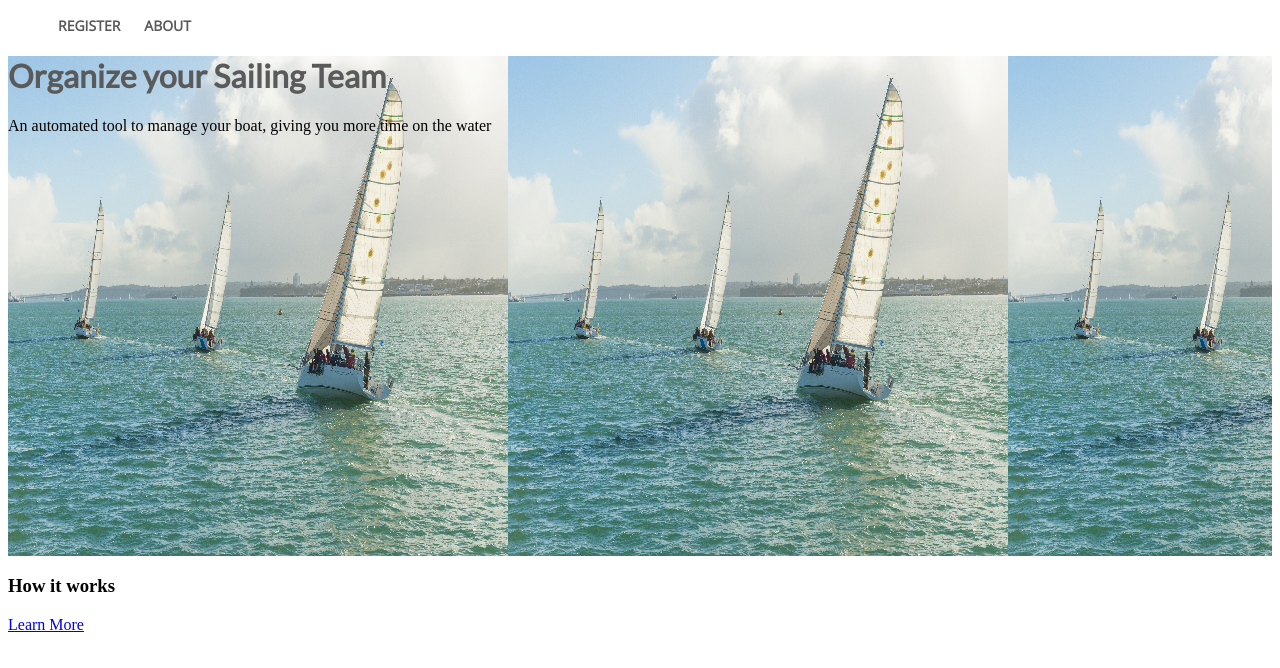
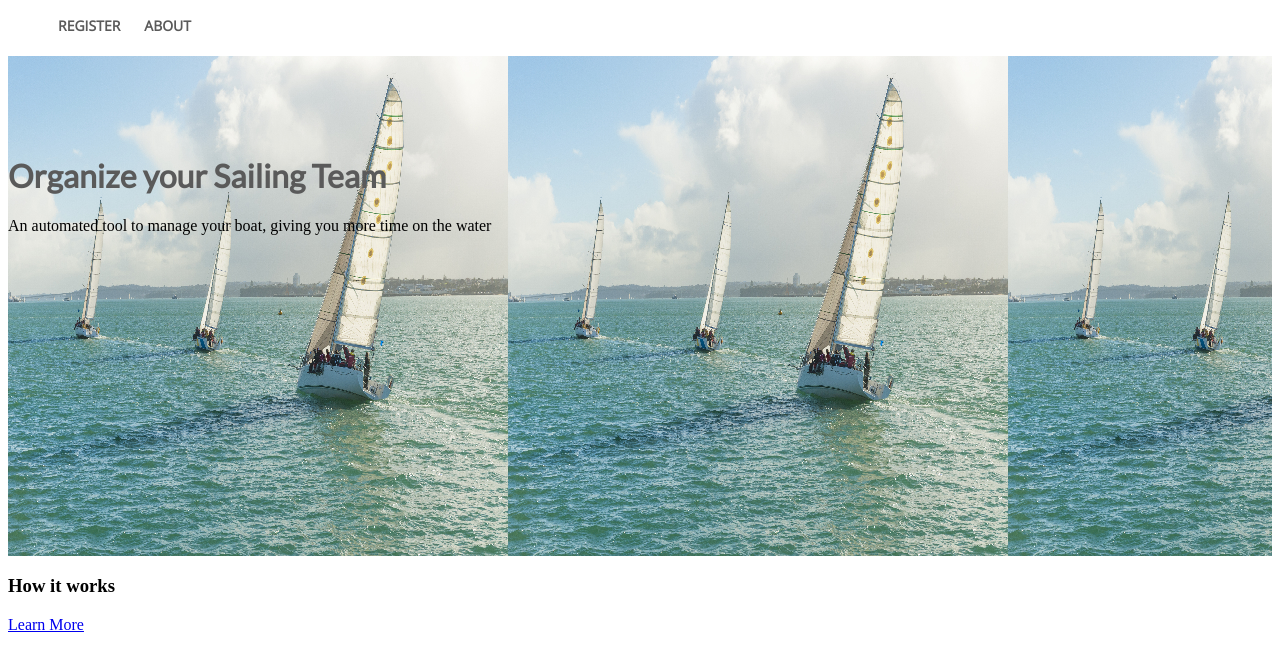
Before and after one commit to abquintana/sailingcrew, a plain HTML site: page index.html in a window 1280 px wide. Drawn offline with nearby package versions, Linux system fonts and the light colour scheme.

Commit message:
Update styles.css

```diff
--- a/styles.css
+++ b/styles.css
@@ -9,6 +9,11 @@ color: #5a5a5a;
 .jumbotron {
   height:500px;
   background-image: url('sailing1_500x500.png');
+}
+
+.jumbotron .container {
+  position: relative;
+  top: 100px;
 }
 
 .nav li {
```
